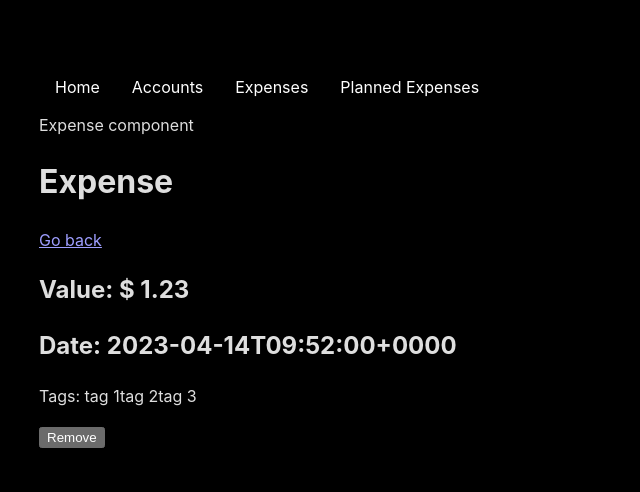
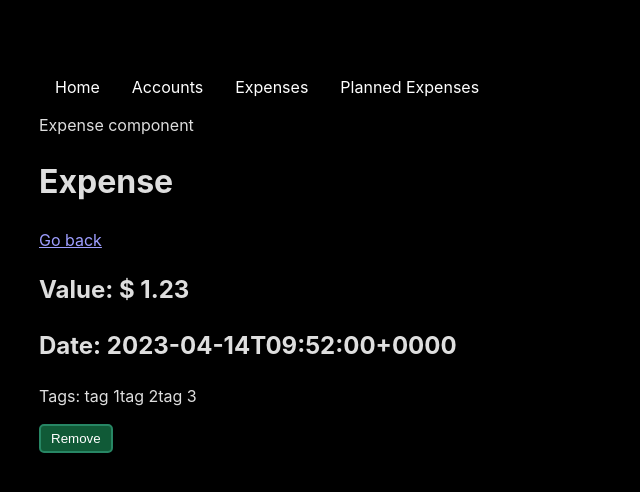
Before and after one commit to ioscrum-fapp/fapp, a React (Vite) app in the folder fapp/: page /expenses/1 in a window 1280 px wide. Shown: the top 492 px of the page, without its empty margins (0-640 px from the left). Built offline with nearby package versions, Linux system fonts and the light colour scheme; data requests are answered from the project's data file.

Commit message:
moved delete functionality to backend and styled button

```diff
--- a/fapp/src/backend/expenseLogic.jsx
+++ b/fapp/src/backend/expenseLogic.jsx
@@ -2,9 +2,9 @@ import moment from "moment";
 import { v4 as uuid } from "uuid";
 
 const expensesRoute = "/expenses/";
-const url = "http://localhost:3030/expenses/";
+const BACKEND_URL = "http://localhost:3030/expenses/";
 
-export default function CreateNewExpense(
+export function CreateNewExpense(
   navigate,
   userId,
   value,
@@ -22,7 +22,7 @@ export default function CreateNewExpense(
     accountId,
   };
 
-  fetch(url, {
+  fetch(BACKEND_URL, {
     method: "POST",
     headers: { "Content-Type": "application/json" },
     body: JSON.stringify(expense),
@@ -30,3 +30,10 @@ export default function CreateNewExpense(
     navigate(expensesRoute + newUuid);
   });
 }
+
+export async function DeleteExpense(expenseId) {
+  return fetch(BACKEND_URL + expenseId, {
+    method: "DELETE",
+    headers: { "Content-Type": "application/json" },
+  });
+}
--- a/fapp/src/pages/CreateExpense/CreateExpense.jsx
+++ b/fapp/src/pages/CreateExpense/CreateExpense.jsx
@@ -2,7 +2,7 @@ import React, { useEffect } from "react";
 import "./CreateExpense.css";
 import { useState } from "react";
 import { useNavigate } from "react-router-dom";
-import CreateNewExpense from "../../backend/expenseLogic";
+import { CreateNewExpense } from "../../backend/expenseLogic";
 import useFetch from "../../hooks/useFetch";
 
 const userId = 1;
--- a/fapp/src/pages/Expense/Expense.css
+++ b/fapp/src/pages/Expense/Expense.css
@@ -1,2 +1,10 @@
 .Expense {
 }
+
+.RemoveButton {
+  border: solid 2px var(--main-color);
+  border-radius: 5px;
+  background-color: var(--main-dark-accent);
+  padding: 5px 10px;
+  cursor: pointer;
+}
--- a/fapp/src/pages/Expense/Expense.jsx
+++ b/fapp/src/pages/Expense/Expense.jsx
@@ -2,22 +2,20 @@ import React from "react";
 import "./Expense.css";
 import { Link, useNavigate, useParams } from "react-router-dom";
 import useFetch from "../../hooks/useFetch.jsx";
+import { DeleteExpense } from "../../backend/expenseLogic";
 
 const currency = "$";
 const url = "http://localhost:3030/expenses/";
 
-const Expense = () => {
+export default function Expense() {
   const { id } = useParams();
-  const expense_url = url + id;
-  const { json, isFinished, error } = useFetch(expense_url);
+  const expenseUrl = url + id;
+  const { json, isFinished, error } = useFetch(expenseUrl);
   const navigate = useNavigate();
 
-  const handleClick = () => {
-    fetch(expense_url, {
-      method: "DELETE",
-    }).then(() => {
-      navigate("/expenses");
-    });
+  const handleClick = async () => {
+    await DeleteExpense(id);
+    navigate("/expenses");
   };
 
   return (
@@ -34,9 +32,11 @@ const Expense = () => {
       )}
       {json && <h2>Date: {json.date}</h2>}
       {json && <p>Tags: {json.tags}</p>}
-      {json && <button onClick={handleClick}>Remove</button>}
+      {json && (
+        <button className="RemoveButton" type="button" onClick={handleClick}>
+          Remove
+        </button>
+      )}
     </div>
   );
-};
-
-export default Expense;
+}
```
